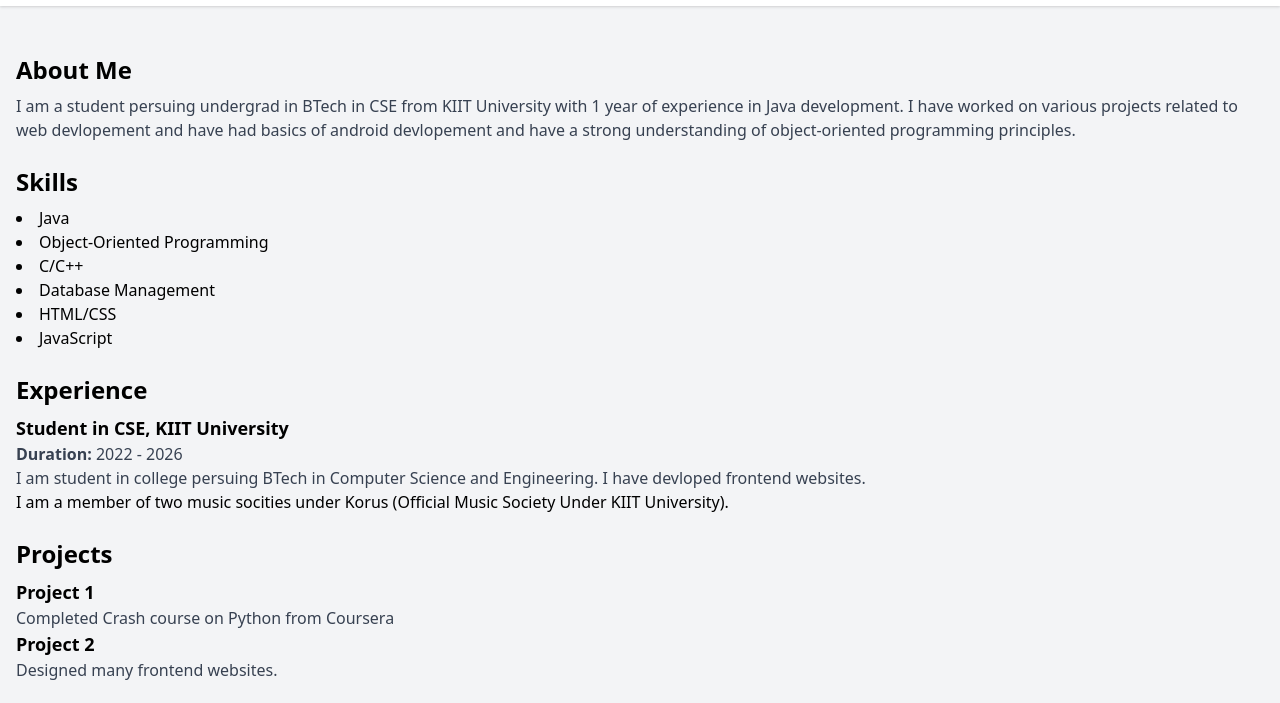
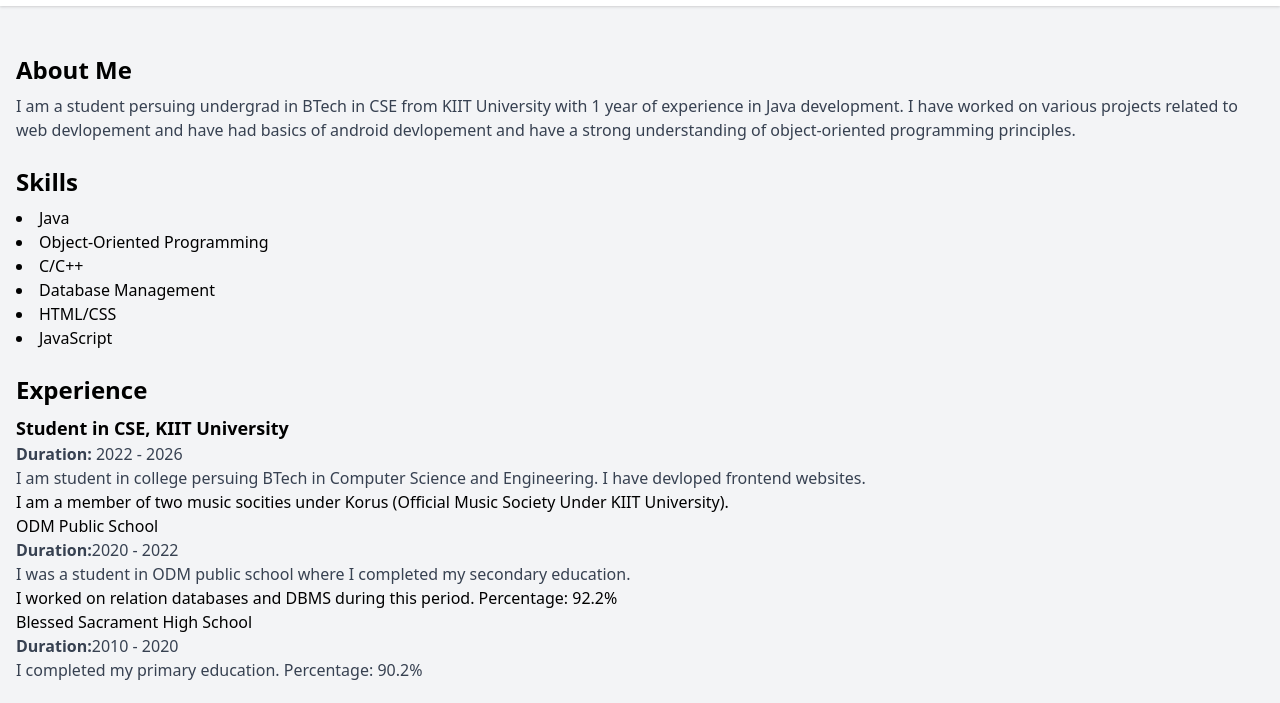
Before and after one commit to bobthesiddharth/resume, a plain HTML site: page index.html in a window 1280 px wide. Shown: the part 82-785 px from the top of the page. Drawn offline with nearby package versions, Linux system fonts and the light colour scheme.

Commit message:
Update index.html
updated education

```diff
--- a/index.html
+++ b/index.html
@@ -46,6 +46,18 @@
         <p class="text-gray-700">I am student in college persuing BTech in Computer Science and Engineering. I have devloped frontend websites.</p>
         <p>I am a member of two music socities under Korus (Official Music Society Under KIIT University).</p>
       </div>
+      <div>
+        <h3>ODM Public School</h3>
+        <p class="text-gray-700"><span class="font-bold">Duration:</span>2020 - 2022</p>
+        <p class="text-gray-700">I was a student in ODM public school where I completed my secondary education.</p>
+        <p>I worked on relation databases and DBMS during this period. Percentage: 92.2%</p>
+      </div>
+      <div>
+        <h3>Blessed Sacrament High School</h3>
+        <p class="text-gray-700"><span class="font-bold">Duration:</span>2010 - 2020</p>
+        <p class="text-gray-700">I completed my primary education. Percentage: 90.2%</p>
+
+      </div>
     </section>
 
     <section class="my-6">
```
